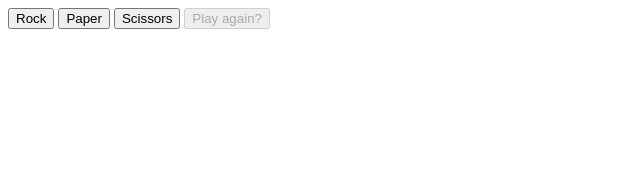
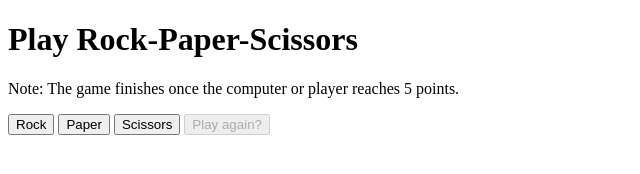
Before and after one commit to olgacoz/odin-rock-paper-scissors, a plain HTML site: page index.html in a window 1280 px wide. Shown: the whole page, without its empty margins (0-640 px from the left). Drawn offline with Linux system fonts and the light colour scheme.

Commit message:
Add a header and a note for the game

```diff
--- a/index.html
+++ b/index.html
@@ -7,6 +7,8 @@
   <script src="rock-paper-scissors.js" defer></script>
 </head>
 <body>
+  <h1>Play Rock-Paper-Scissors</h1>
+  <p>Note: The game finishes once the computer or player reaches 5 points.</p>
   <span id="rps">
     <button id="rock">Rock</button>
     <button id="paper">Paper</button>
```
